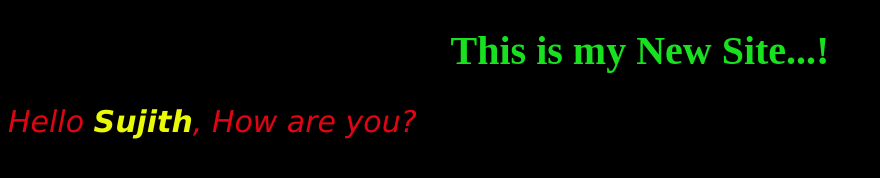
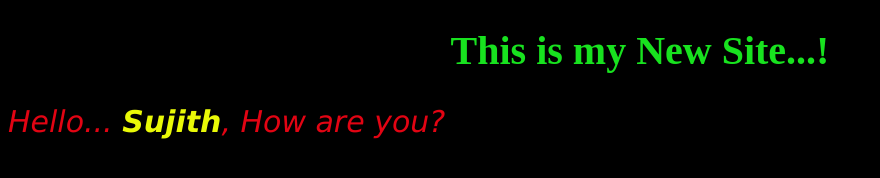
Before and after one commit to sujithjyo/PythonApp, a plain HTML site: page index.html in a window 1280 px wide. Shown: the whole page, without its empty margins (0-880 px from the left). Drawn offline with Linux system fonts and the light colour scheme.

Commit message:
Index file modied

```diff
--- a/index.html
+++ b/index.html
@@ -12,6 +12,6 @@
   </head>
   <body>
     <h1>This is my New Site...!</h1>
-    <p>Hello <b>Sujith</b>, How are you?</p>
+    <p>Hello... <b>Sujith</b>, How are you?</p>
   </body>
 </html>
```
